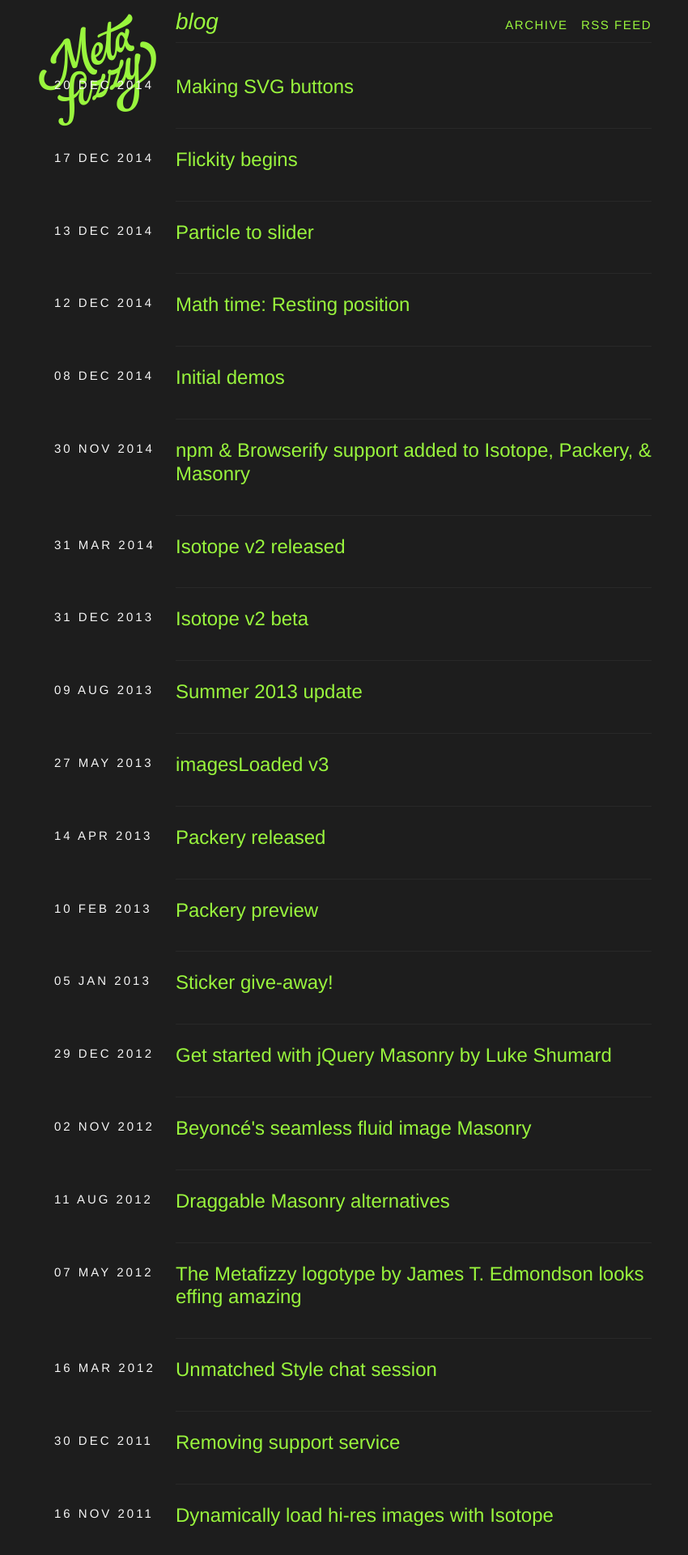
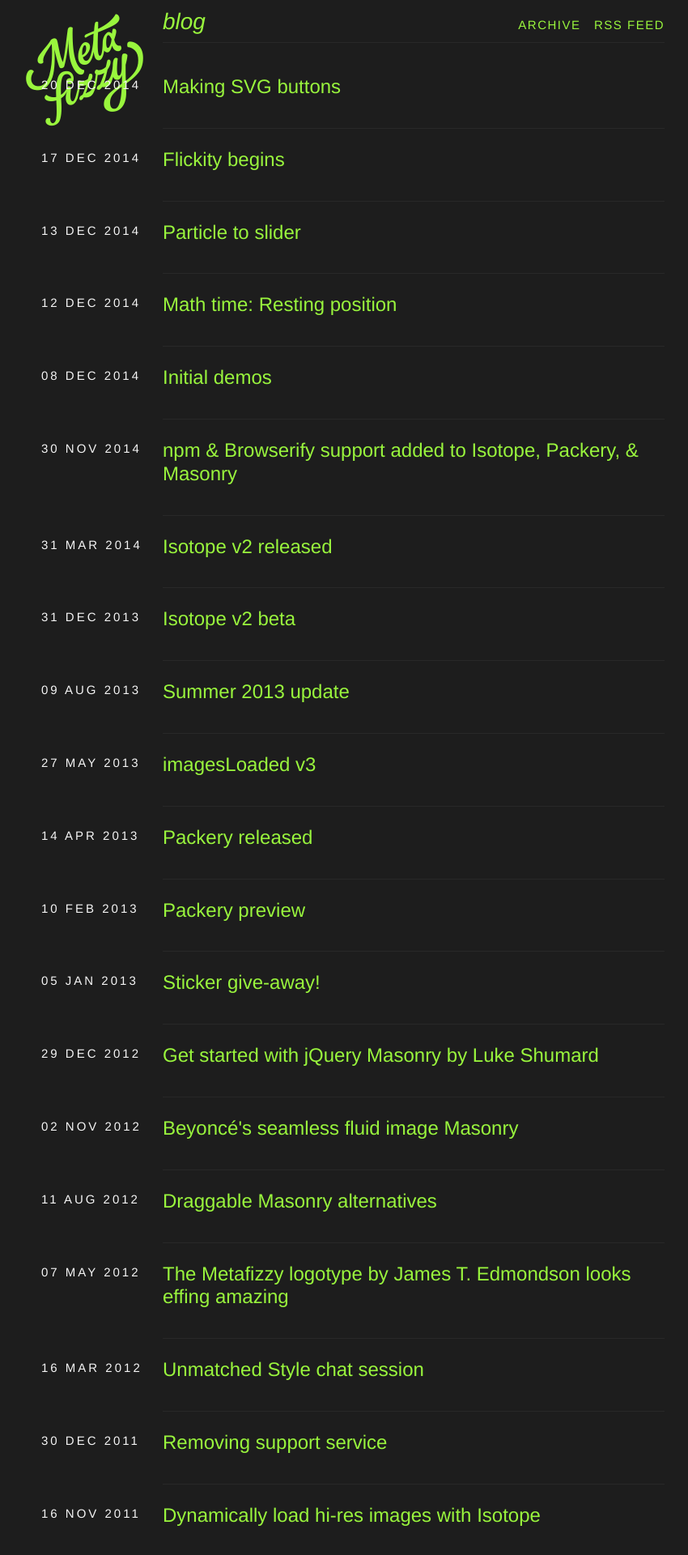
Before and after one commit to metafizzy/metafizzy.co, a Jekyll site: the page built from blog/archive.html, in a window 1280 px wide. Shown: the top 1920 px of the page at 81% size, without its empty margins (209-1059 px from the left). Built offline with Jekyll 4.4.1, drawn with Linux system fonts in a browser that asks for light colours.

Commit message:
bigger .blog #wrap

```diff
--- a/assets/css/style.css
+++ b/assets/css/style.css
@@ -384,7 +384,7 @@
 /**** Layout ****/
 
 .blog #wrap {
-  width: 588px;
+  width: 620px;
   padding: 10px;
   padding-left: 170px;
   margin: 0 auto;
```
